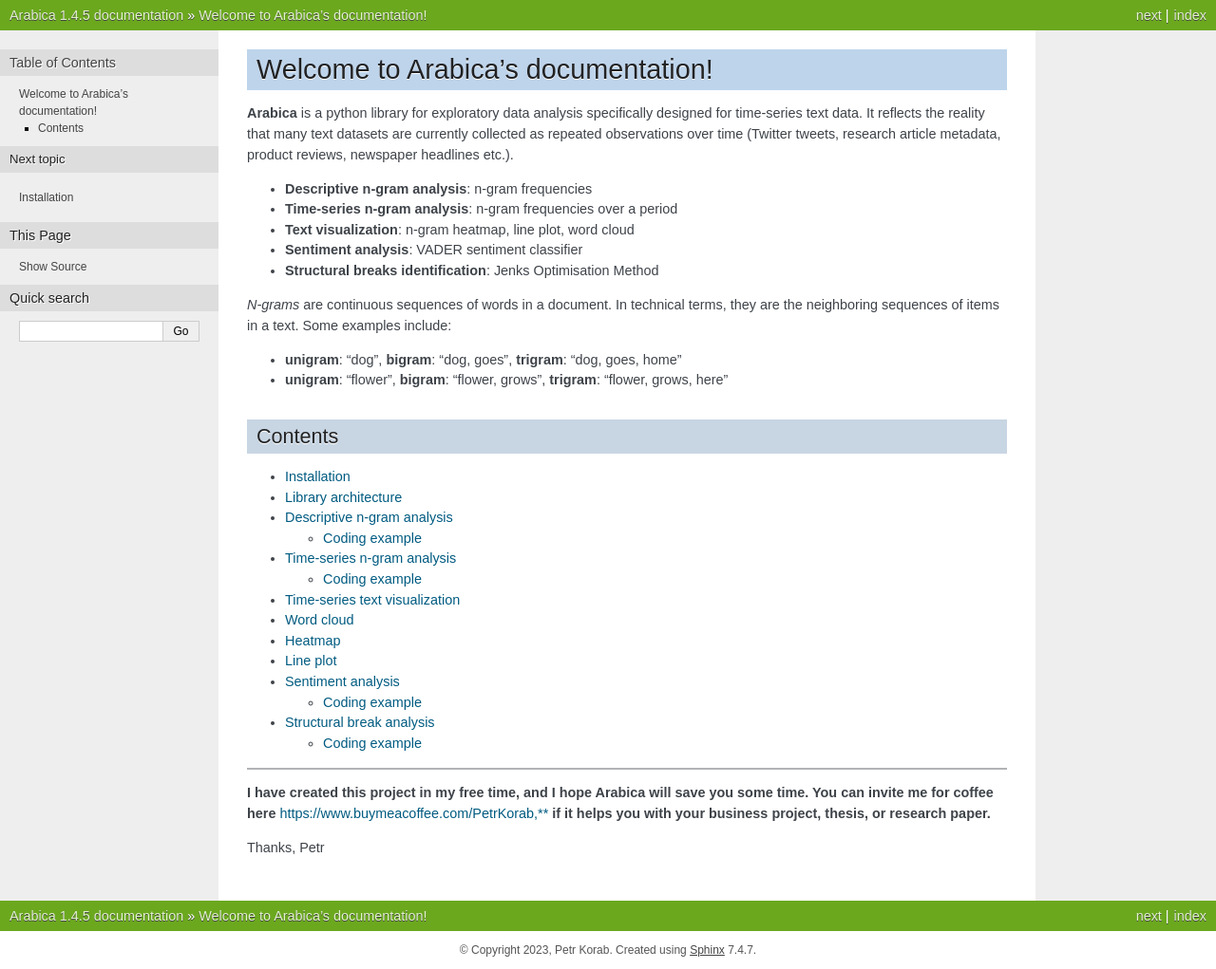
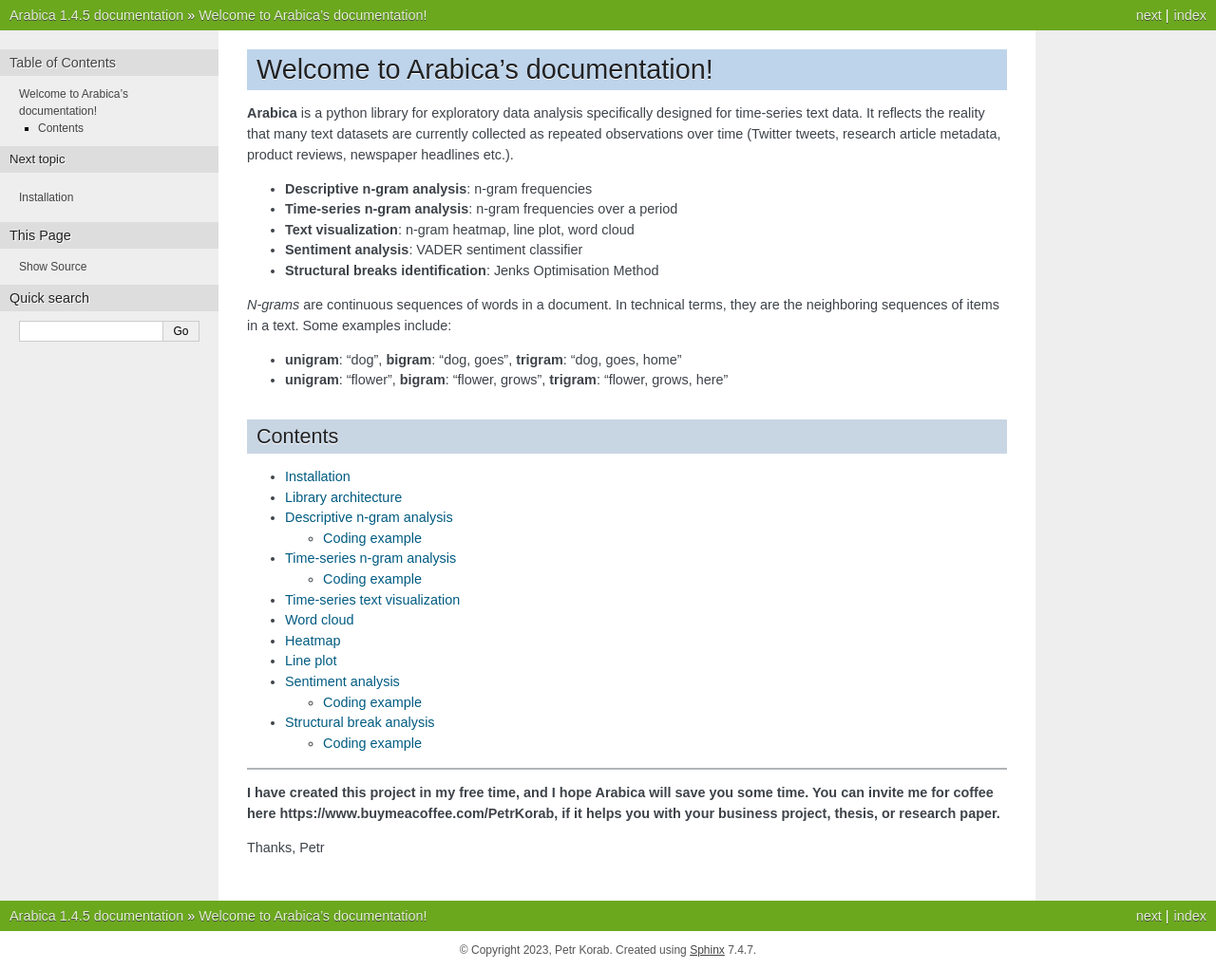
Before and after one commit to PetrKorab/Arabica, a Sphinx documentation site: the page built from docs/source/index.rst, in a window 1280 px wide. Shown: the whole page at 95% size. Built offline with Sphinx 7.4.7, drawn with Linux system fonts in a browser that asks for light colours; pages that are not in the unit, such as notebooks, are missing from menus.

```diff
--- a/docs/source/index.rst
+++ b/docs/source/index.rst
@@ -41,6 +41,6 @@ Contents
 ------
 
 
-**I have created this project in my free time, and I hope Arabica will save you some time. You can invite me for coffee here** https://www.buymeacoffee.com/PetrKorab,** **if it helps you with your business project, thesis, or research paper.**
+**I have created this project in my free time, and I hope Arabica will save you some time. You can invite me for coffee here** **https://www.buymeacoffee.com/PetrKorab, if it helps you with your business project, thesis, or research paper.**
 
 Thanks, Petr
```
